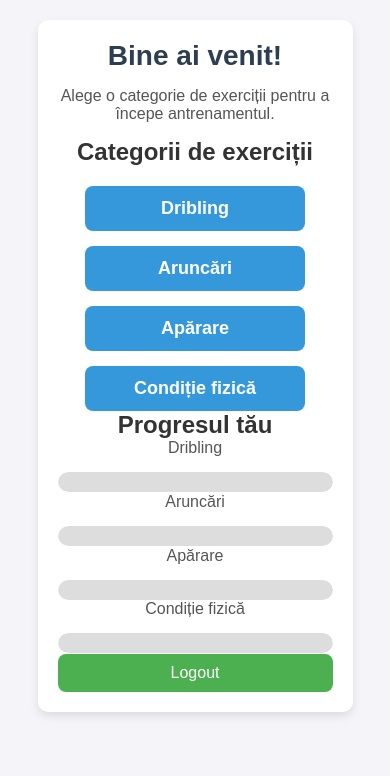
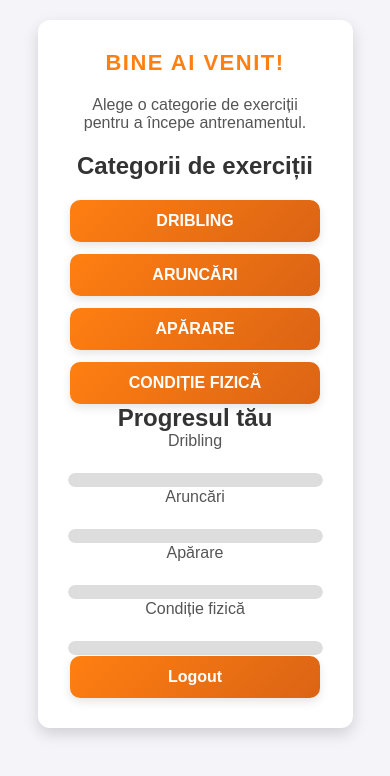
Before and after one commit to TiberiuPuscasu/Licenta, a website with bundled scripts: page public/dashboard.html in a window 390 px wide. Built offline with nearby package versions, Linux system fonts and the light colour scheme; no server answers.

Commit message:
Ultimele modificari de stil

```diff
--- a/public/css/styles.css
+++ b/public/css/styles.css
@@ -1,4 +1,4 @@
-/* ======== Resetare CSS pentru un design curat ======== */
+/* Reset CSS pentru consistență între browsere */
 * {
     margin: 0;
     padding: 0;
@@ -16,53 +16,54 @@ body {
 /* ======== Containere ======== */
 .container {
     width: 90%;
-    max-width: 400px;
+    max-width: 600px;
     margin: auto;
     background: white;
-    padding: 20px;
-    border-radius: 10px;
-    box-shadow: 0 4px 10px rgba(0, 0, 0, 0.1);
+    padding: 30px;
+    border-radius: 12px;
+    box-shadow: 0 6px 15px rgba(0, 0, 0, 0.15);
 }
 
 /* ======== Titluri ======== */
 h1 {
-    font-size: 28px;
-    color: #2c3e50;
-    margin-bottom: 15px;
+    font-size: 26px;
+    color: #FF7F11;
+    margin-bottom: 20px;
+    text-transform: uppercase;
+    letter-spacing: 1.5px;
 }
 
 p {
     font-size: 16px;
     color: #555;
-    margin-bottom: 15px;
-}
-
-/* ======== Inputuri ======== */
-input {
-    width: 100%;
-    padding: 10px;
-    margin: 10px 0;
-    border: 1px solid #ccc;
-    border-radius: 5px;
-    font-size: 16px;
+    margin-bottom: 20px;
 }
 
 /* ======== Butoane ======== */
-button {
-    display: block;
+button, .category-btn {
+    display: inline-block;
     width: 100%;
-    background: #4CAF50;
+    max-width: 250px;
+    padding: 12px;
+    font-size: 16px;
+    font-weight: bold;
+    background: linear-gradient(135deg, #FF7F11, #db6415);
     color: white;
-    font-size: 16px;
-    padding: 10px;
     border: none;
-    border-radius: 8px;
+    border-radius: 10px;
     cursor: pointer;
-    transition: background 0.3s ease-in-out;
+    transition: all 0.3s ease-in-out;
+    box-shadow: 0 4px 10px rgba(0, 0, 0, 0.1);
 }
 
-button:hover {
-    background: #45a049;
+button:hover, .category-btn:hover {
+    background: linear-gradient(135deg, #db6415, #f55d05);
+    transform: translateY(-3px);
+    box-shadow: 0 6px 12px rgba(0, 0, 0, 0.15);
+}
+
+button:active, .category-btn:active {
+    transform: translateY(0);
 }
 
 /* ======== Butoane de categorie ======== */
@@ -70,44 +71,64 @@ button:hover {
     display: flex;
     flex-direction: column;
     align-items: center;
-    gap: 15px;
+    gap: 12px;
     margin-top: 20px;
 }
 
 .category-btn {
-    width: 220px;
-    padding: 12px;
-    font-size: 18px;
-    font-weight: bold;
-    background: #3498db;
-    color: white;
-    border: none;
-    border-radius: 8px;
-    cursor: pointer;
-    transition: background 0.3s;
+    width: 200px;
+    font-size: 16px;
+    text-transform: uppercase;
 }
 
-.category-btn:hover {
-    background: #2980b9;
+/* ======== Casete de bifat ======== */
+.checkbox-container {
+    display: flex;
+    align-items: center;
+    justify-content: space-between;
+    margin: 12px 0;
+}
+
+.checkbox-container label {
+    font-size: 16px;
+    color: #555;
+}
+
+.checkbox-container input[type="checkbox"] {
+    width: 20px;
+    height: 20px;
+    margin-left: 12px;
+    cursor: pointer;
 }
 
 /* ======== Bare de progres ======== */
 progress {
     width: 100%;
-    height: 20px;
+    height: 14px;
     appearance: none;
-    border-radius: 10px;
+    border-radius: 12px;
     overflow: hidden;
 }
 
 progress::-webkit-progress-bar {
     background-color: #ddd;
-    border-radius: 10px;
+    border-radius: 12px;
 }
 
 progress::-webkit-progress-value {
-    background: #2ecc71;
-    border-radius: 10px;
+    background: linear-gradient(135deg, #2ecc71, #27ae60);
+    border-radius: 12px;
+    transition: width 0.5s ease-in-out;
+}
+
+/* ======== Animații ======== */
+@keyframes fadeIn {
+    from { opacity: 0; transform: translateY(20px); }
+    to { opacity: 1; transform: translateY(0); }
+}
+
+.fade-in {
+    animation: fadeIn 0.6s ease-out;
 }
 
 /* ======== Media Query pentru ecrane mici ======== */
@@ -117,7 +138,15 @@ progress::-webkit-progress-value {
         align-items: center;
     }
 
-    button {
+    button, .category-btn {
+        width: 100%;
+    }
+
+    h1 {
+        font-size: 22px;
+    }
+
+    .category-btn {
         width: 100%;
     }
 }
```
Also changed, not shown: public/index.html (+1 -0 lines), public/login.html (+1 -1 lines).
